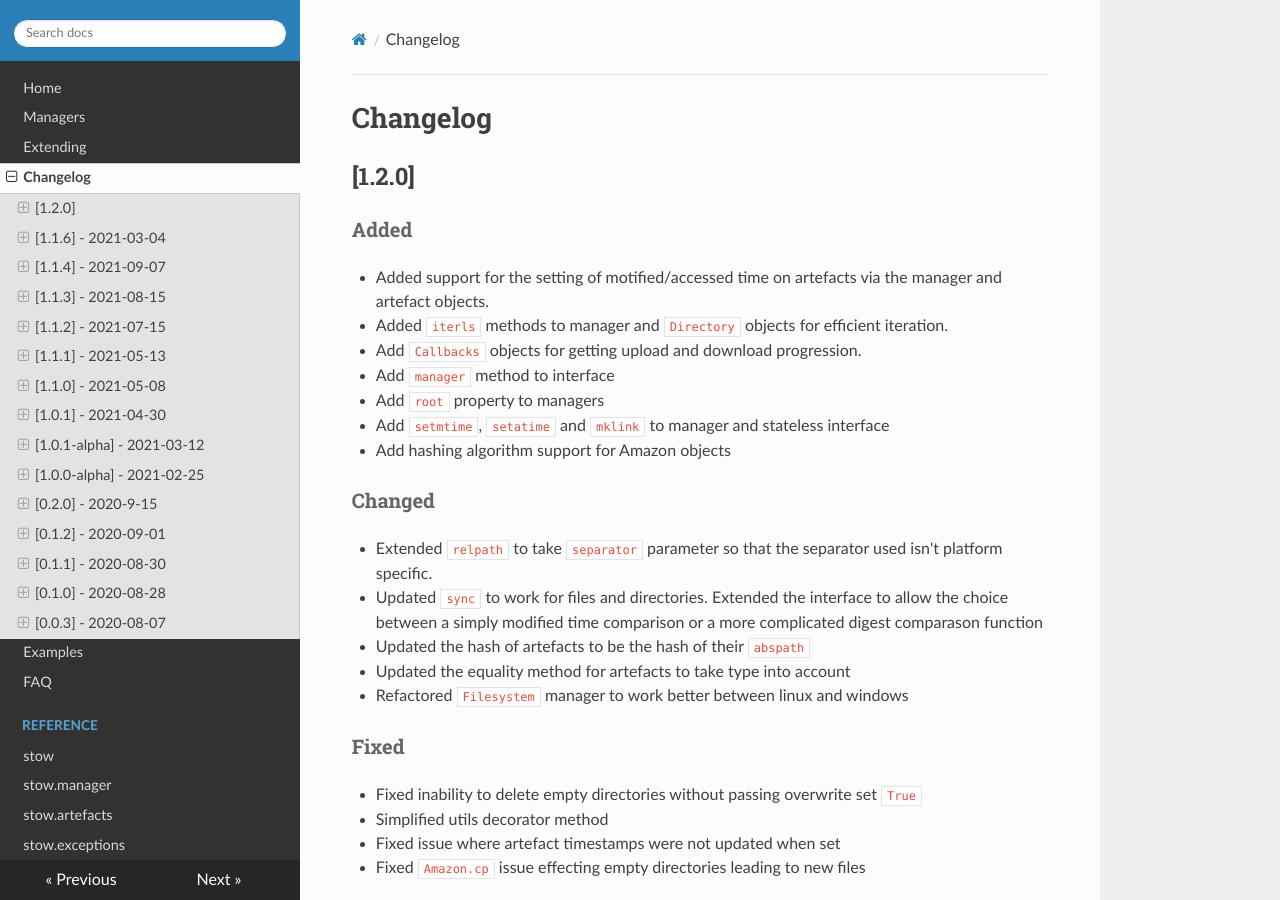
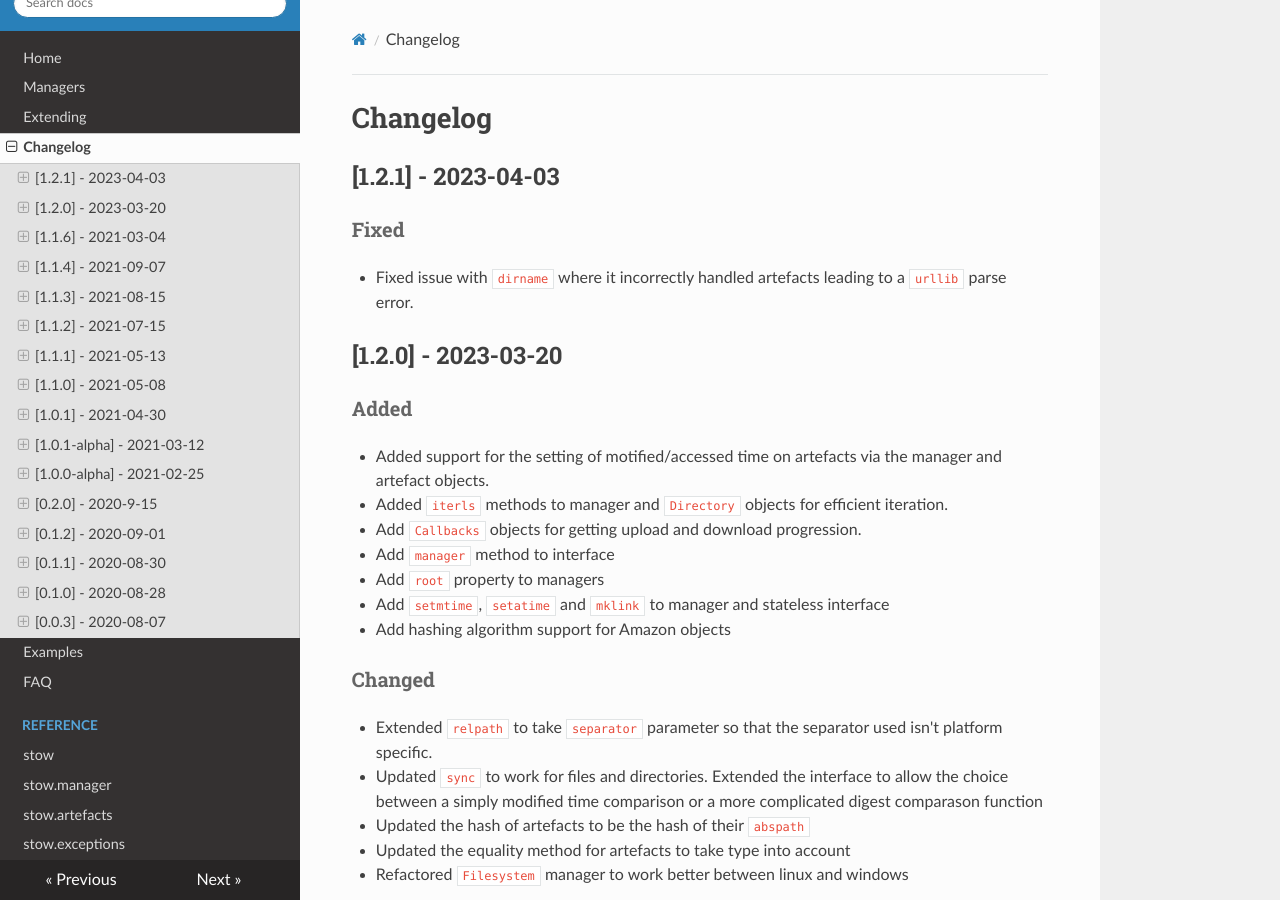
Before and after one commit to Kieran-Bacon/stow, an MkDocs documentation site: the page built from docs/changelog.md, in a window 1280 px wide and 900 px high. Built offline with MkDocs 1.6.1, drawn with Linux system fonts in a browser that asks for light colours; nearby versions of some CDN libraries.

Commit message:
update changelog and version

```diff
--- a/docs/changelog.md
+++ b/docs/changelog.md
@@ -1,6 +1,12 @@
 # Changelog
 
-## [1.2.0]
+## [1.2.1] - 2023-04-03
+
+### Fixed
+
+- Fixed issue with `dirname` where it incorrectly handled artefacts leading to a `urllib` parse error.
+
+## [1.2.0] - 2023-03-20
 
 ### Added
 
--- a/setup.cfg
+++ b/setup.cfg
@@ -1,6 +1,6 @@
 [metadata]
 name = stow
-version = 1.2.0
+version = 1.2.1
 author = Kieran Bacon
 author_email = kieran.bacon@outlook.com
 description = stow artefacts anywhere, with ease
--- a/stow/__init__.py
+++ b/stow/__init__.py
@@ -1,4 +1,4 @@
-__version__ = "1.2.0"
+__version__ = "1.2.1"
 
 import os
 
```
